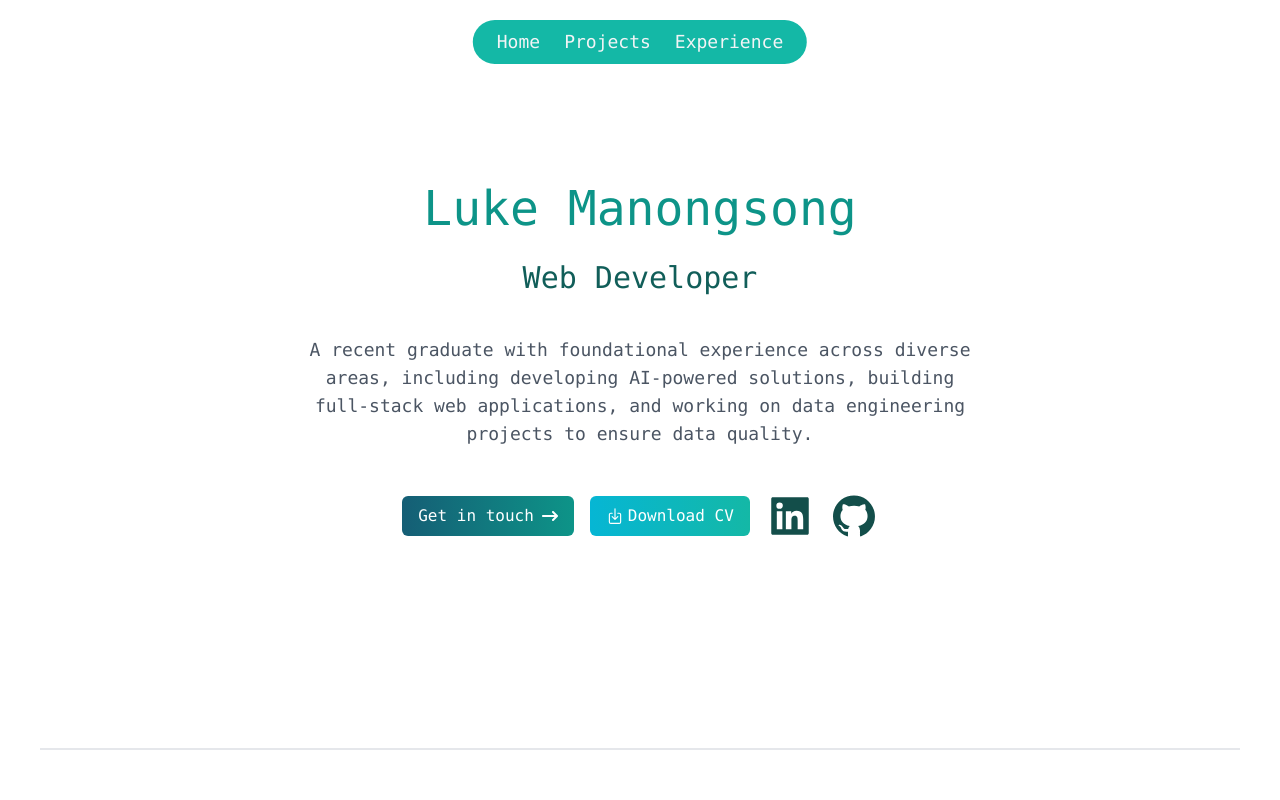
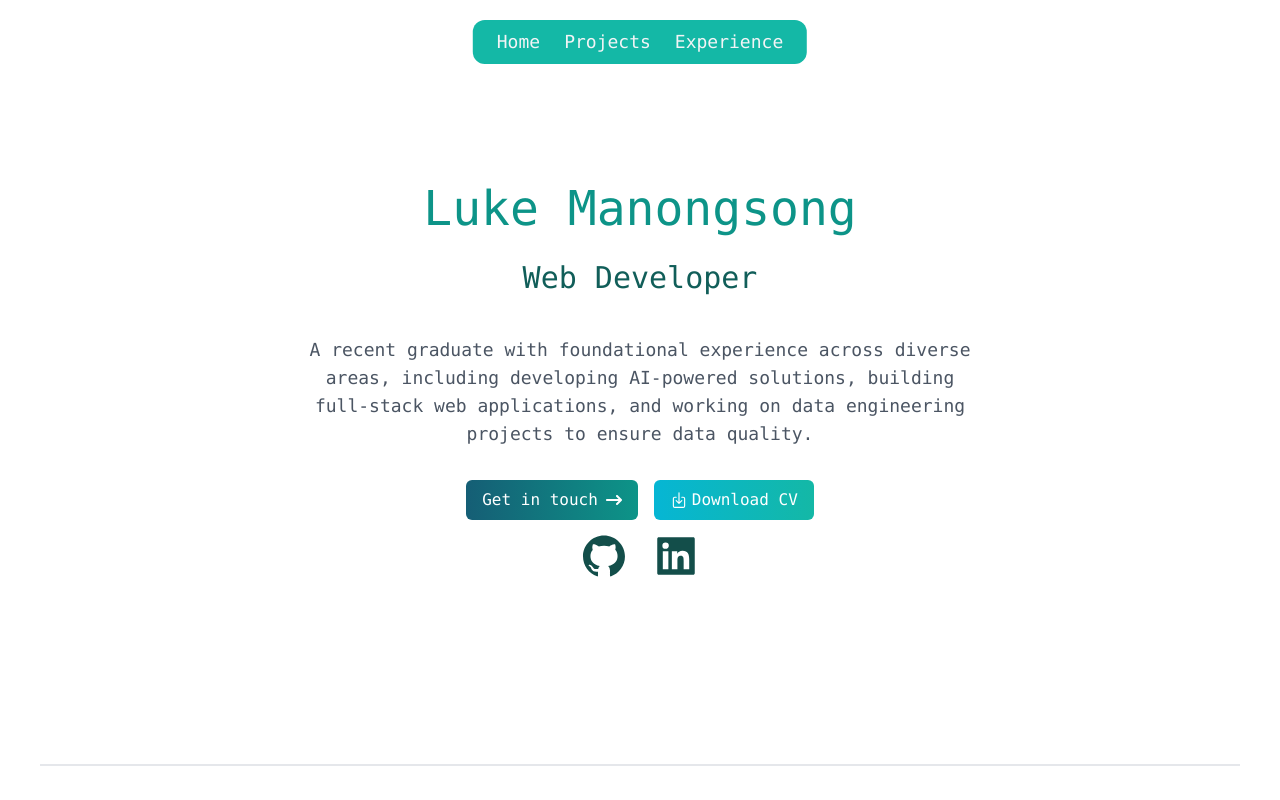
Before and after one commit to Manchestnut/lm-portfolio, a Next.js app: page / in a window 1280 px wide. Shown: the top 800 px of the page. Built offline with nearby package versions, Linux system fonts and the light colour scheme.

Commit message:
fix: mobile responsiveness

```diff
--- a/src/app/LandingPage.jsx
+++ b/src/app/LandingPage.jsx
@@ -7,7 +7,7 @@ import { motion } from "motion/react";
 
 export default function LandingPage() {
     return (
-        <section className="md:pt-44 pt-20 pb-36 w-fit mx-auto" id="home">
+        <section className="md:pt-44 pt-20 pb-36 mx-auto md:w-fit" id="home">
           <motion.div className="text-center pb-10"
           initial={{ opacity: 0, y: 30 }}
           animate={{ opacity: 1, y: 0 }}
@@ -20,7 +20,7 @@ export default function LandingPage() {
               solutions, building full-stack web applications, and working on data engineering projects to ensure data
               quality.
             </p>
-            <div className="lg:flex grid-cols-2 grid justify-center gap-4 py-6 items-center w-fit min-w-[300px] mx-auto">
+            <div className="lg:flex flex flex-wrap gap-4 justify-center w-full mx-auto lg:w-fit py-3">
               <Link href="/contact">
               <motion.button
               whileHover={{ scale: 1.1 }}
@@ -28,9 +28,11 @@ export default function LandingPage() {
               className="px-4 py-2 text-nowrap bg-gradient-to-r from-cyan-800 to-teal-600 text-white rounded-md flex items-center gap-2 text-sm md:text-base w-fit justify-center">Get in touch <FaArrowRightLong /></motion.button></Link>
               <button className="flex gap-2 items-center bg-gradient-to-r from-cyan-500 to-teal-500 text-white px-4 py-2 rounded-md text-nowrap cursor-pointer text-sm md:text-base w-fit justify-center">
                 <a href="/CV_Luke_Manongsong.pdf" download className="flex items-center"><IoDownloadOutline className="text-lg mr-1" />Download CV</a></button>
-              <a href="https://www.linkedin.com/in/luke-manongsong-ba5396298/" target="_blank" rel="noopener noreferrer"  className="ml-auto md:ml-0"><motion.div whileHover={{ scale: 1.1 }} whileTap={{ scale: 0.95 }}><AiFillLinkedin className="text-5xl text-teal-900 cursor-pointer"/></motion.div></a>
-              <a href="https://github.com/luke08082000" target="_blank" rel="noopener noreferrer"  className="mr-auto md:mr-0"><motion.div whileHover={{ scale: 1.1 }} whileTap={{ scale: 0.95 }}><AiFillGithub className="text-5xl text-teal-900 cursor-pointer"/></motion.div></a>
-            </div>
+              </div>
+              <div className='flex gap-6 items-center justify-center w-fit mx-auto'>
+                <a href="https://github.com/luke08082000" target="_blank" rel="noopener noreferrer"  className="mr-auto md:mr-0"><motion.div whileHover={{ scale: 1.1 }} whileTap={{ scale: 0.95 }}><AiFillGithub className="text-5xl text-teal-900 cursor-pointer"/></motion.div></a>
+                <a href="https://www.linkedin.com/in/luke-manongsong-ba5396298/" target="_blank" rel="noopener noreferrer"  className="ml-auto md:ml-0"><motion.div whileHover={{ scale: 1.1 }} whileTap={{ scale: 0.95 }}><AiFillLinkedin className="text-5xl text-teal-900 cursor-pointer"/></motion.div></a>
+              </div>
           </motion.div>
         </section>
     )
--- a/src/app/NavBar.jsx
+++ b/src/app/NavBar.jsx
@@ -8,7 +8,7 @@ export default function NavBar() {
     menuToggle ? setMenuToggle(false) : setMenuToggle(true);
   }
     return (
-        <nav className="md:fixed md:top-5 md:left-1/2 md:transform md:-translate-x-1/2 lg:w-auto md:px-6 md:py-2 py-4 px-2 bg-teal-500 md:rounded-3xl z-10">
+        <nav className="md:fixed md:top-5 md:left-1/2 md:transform md:-translate-x-1/2 lg:w-auto md:px-6 md:py-2 py-4 px-2 bg-teal-500 md:rounded-xl z-10">
           <AiOutlineMenu className="text-3xl fill-teal-900 md:hidden ml-auto" onClick={handleOnToggle}/>
           <ul className={menuToggle ? 'block px-2 text-gray-100' : 'hidden md:flex justify-center md:gap-6 items-center h-full text-sm md:text-lg text-gray-100'}>
             <li className={`md:hover:text-white`}><a href="#home">Home</a></li>
```
